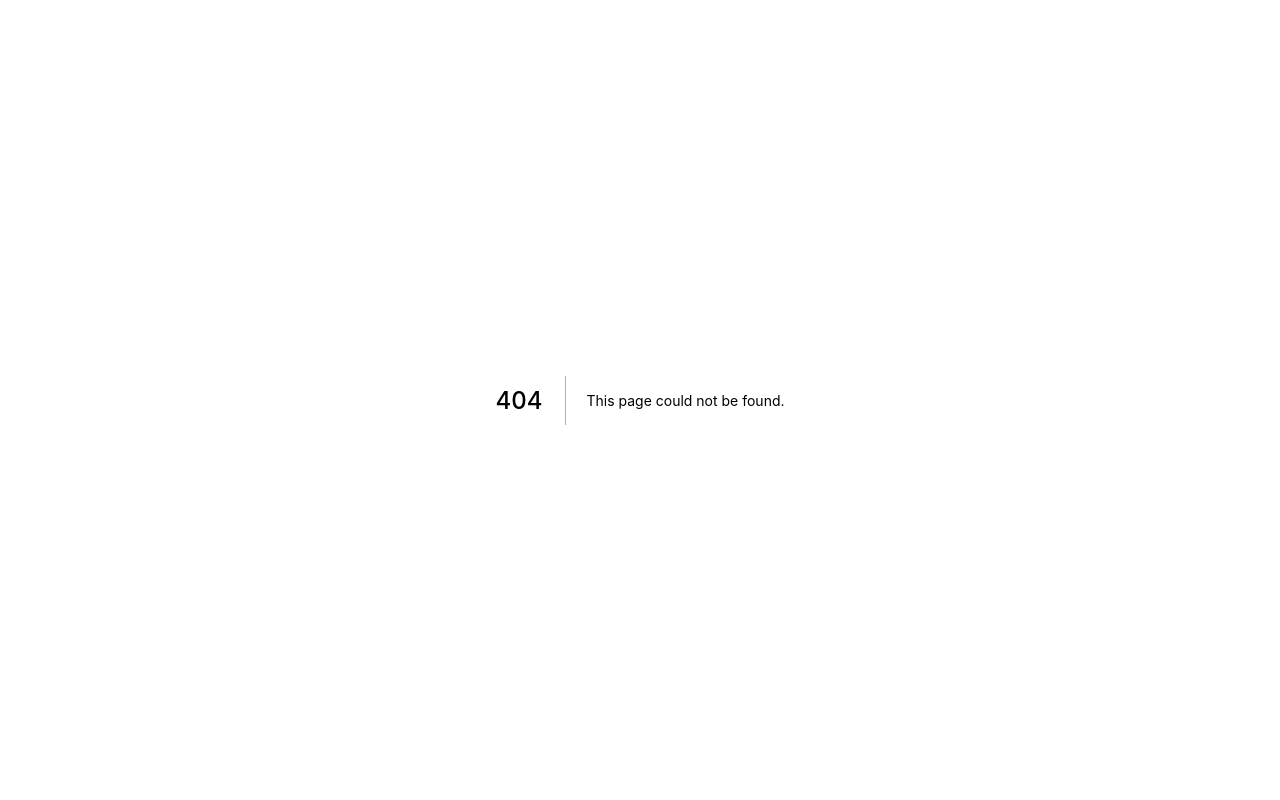
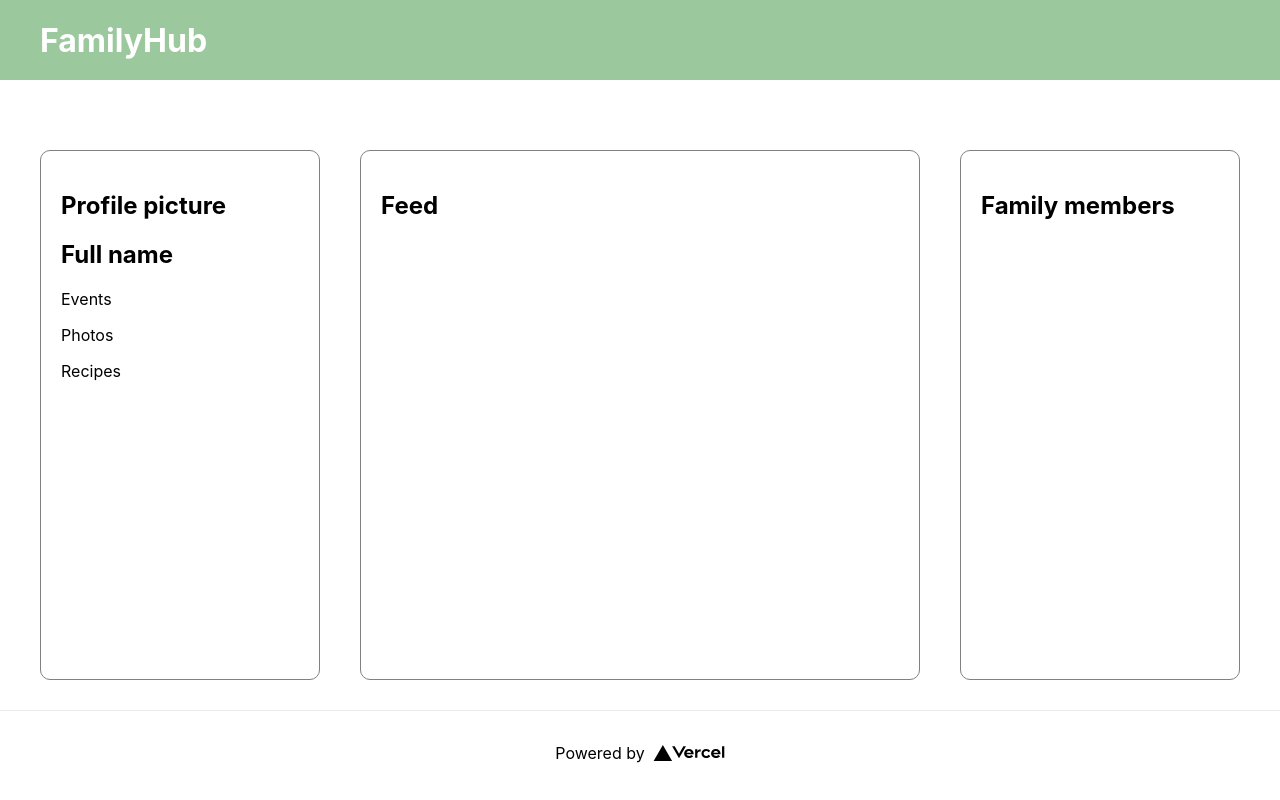
Before and after one commit to RayJr-Personal/FamilyHub, a Next.js app in the folder frontend/familyhub/: page /dashboard in a window 1280 px wide. Before the commit this address had no page. Built offline with nearby package versions, Linux system fonts and the light colour scheme.

Commit message:
Very barebones layout built for Dashboard

```diff
--- /dev/null
+++ b/frontend/familyhub/pages/dashboard.js
@@ -0,0 +1,51 @@
+import Head from "next/head";
+import Image from "next/image";
+import styles from "../styles/Home.module.css";
+import styles2 from "../styles/Dashboard.module.css";
+
+export default function Home() {
+  return (
+    <div>
+      <Head>
+        <title>Dashboard - FamilyHub</title>
+        <meta name="description" content="Generated by create next app" />
+        <link rel="icon" href="/favicon.ico" />
+      </Head>
+
+      <header className={styles2.header}>
+        <h1 className={styles2.h1}>FamilyHub</h1>
+      </header>
+
+      <main className={styles2.mainContainer}>
+        <div className={`${styles2.dashboardNav} ${styles2.mainChild}`}>
+          <h2>Profile picture</h2>
+          <h2>Full name</h2>
+          <p>Events</p>
+          <p>Photos</p>
+          <p>Recipes</p>
+        </div>
+
+        <div className={`${styles2.feed} ${styles2.mainChild}`}>
+          <h2>Feed</h2>
+        </div>
+
+        <div className={`${styles2.members} ${styles2.mainChild}`}>
+          <h2>Family members</h2>
+        </div>
+      </main>
+
+      <footer className={styles.footer}>
+        <a
+          href="https://vercel.com?utm_source=create-next-app&utm_medium=default-template&utm_campaign=create-next-app"
+          target="_blank"
+          rel="noopener noreferrer"
+        >
+          Powered by{" "}
+          <span className={styles.logo}>
+            <Image src="/vercel.svg" alt="Vercel Logo" width={72} height={16} />
+          </span>
+        </a>
+      </footer>
+    </div>
+  );
+}
--- /dev/null
+++ b/frontend/familyhub/styles/Dashboard.module.css
@@ -0,0 +1,47 @@
+.header {
+  width: 100%;
+  height: 80px;
+  padding: 0 40px;
+  background-color: #9cc89d;
+  display: flex;
+  align-items: center;
+}
+
+.h1 {
+  margin: 0;
+  color: white;
+}
+
+.mainContainer {
+  width: 100%;
+  height: calc(100vh - 170px);
+  display: flex;
+  flex-flow: row;
+  justify-content: center;
+
+  padding: 50px 80px;
+}
+
+.mainChild {
+  height: 100%;
+  width: 100px;
+  margin: 20px;
+  padding: 20px;
+  border: 1px solid grey;
+  border-radius: 10px;
+}
+
+.dashboardNav {
+  flex: 0 0 25%;
+  /* background-color: red; */
+}
+
+.feed {
+  flex: 0 0 50%;
+  /* background-color: blue; */
+}
+
+.members {
+  flex: 0 0 25%;
+  /* background-color: green; */
+}
```
